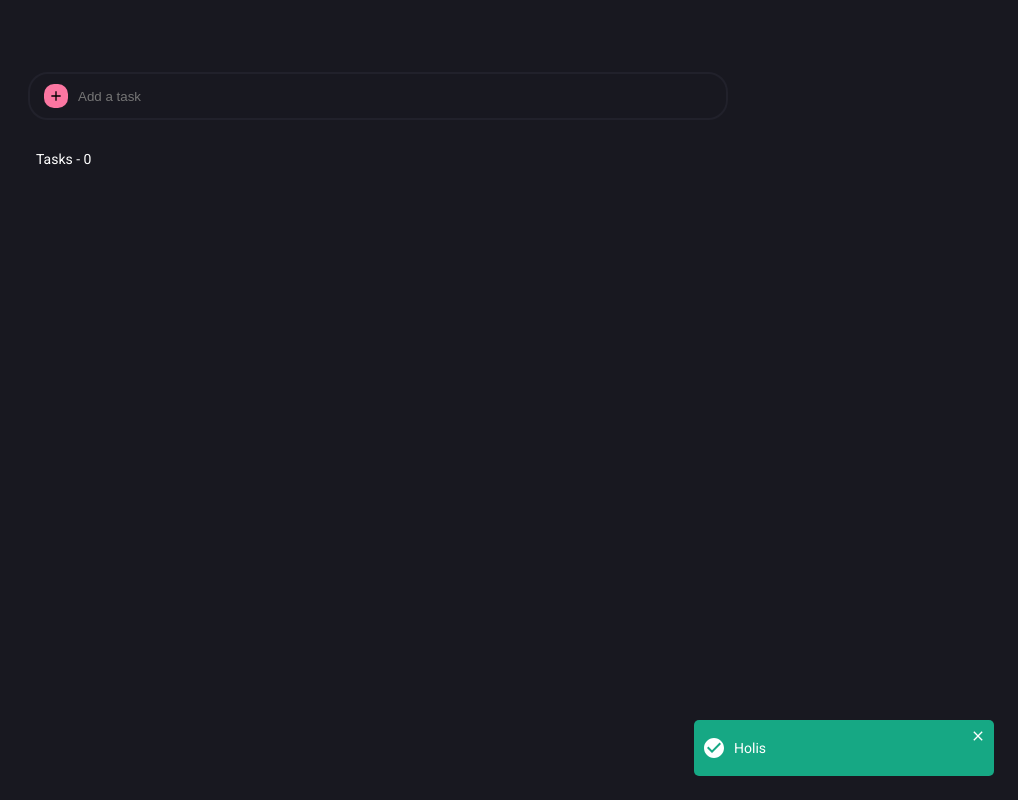
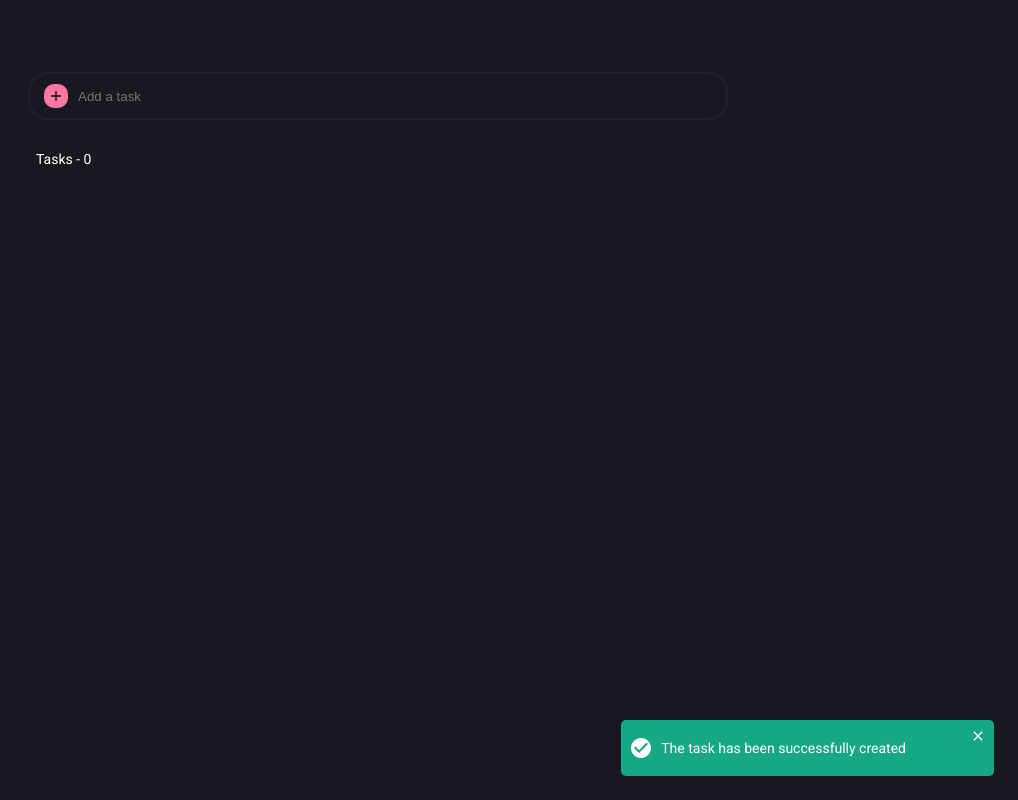
Before and after one commit to AlbaCasas/react-todo, a React (Create React App) app: page / in a window 1280 px wide. Shown: the whole page, without its empty margins (262-1280 px from the left). Built offline with nearby package versions, Linux system fonts and the light colour scheme.

Commit message:
Change text

```diff
--- a/src/pages/App.jsx
+++ b/src/pages/App.jsx
@@ -63,7 +63,7 @@ const App = (props) => {
             </Task>
           );
         })}
-        <Toast>Holis</Toast>
+        <Toast>The task has been successfully created</Toast>
       </div>
     </div>
   );
```
